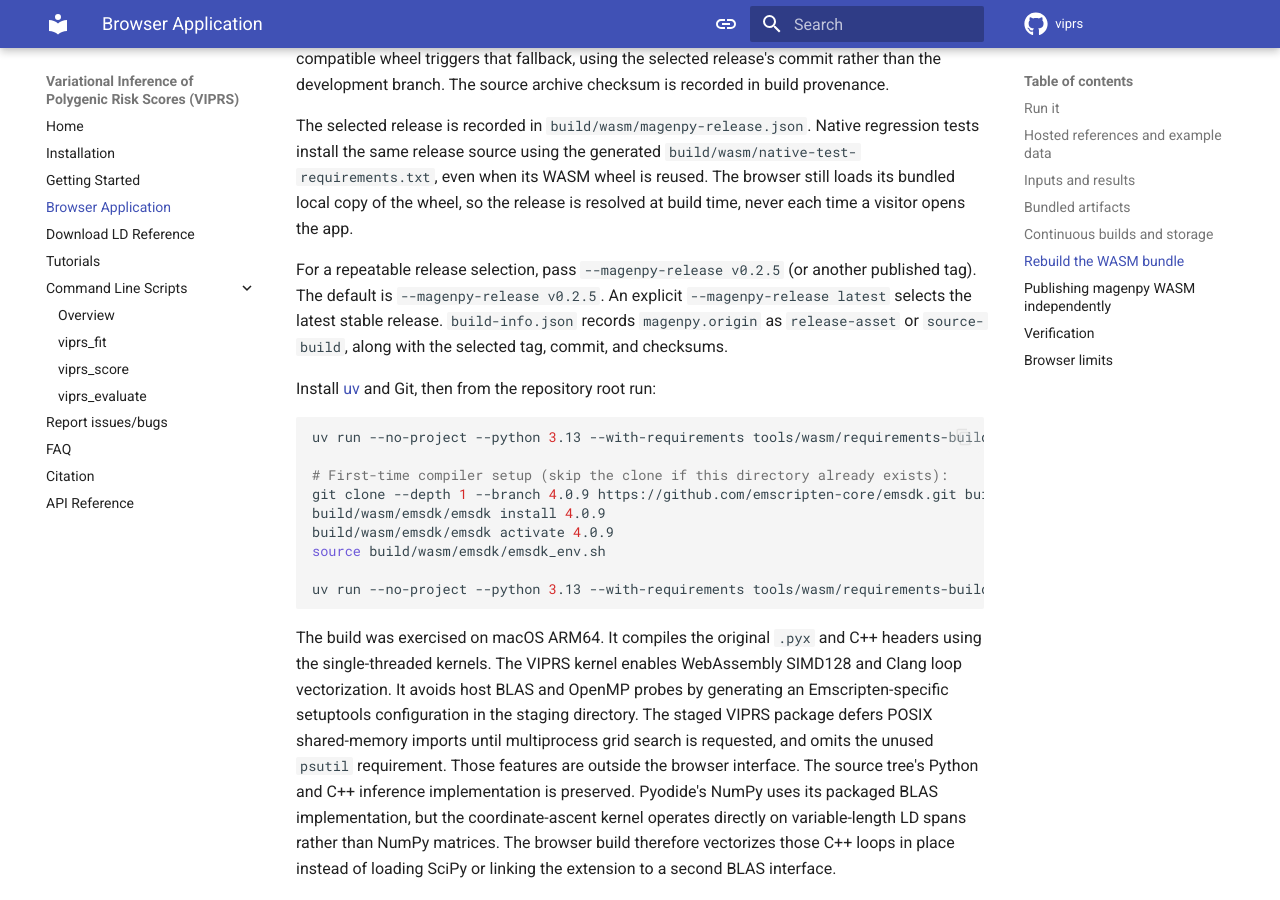
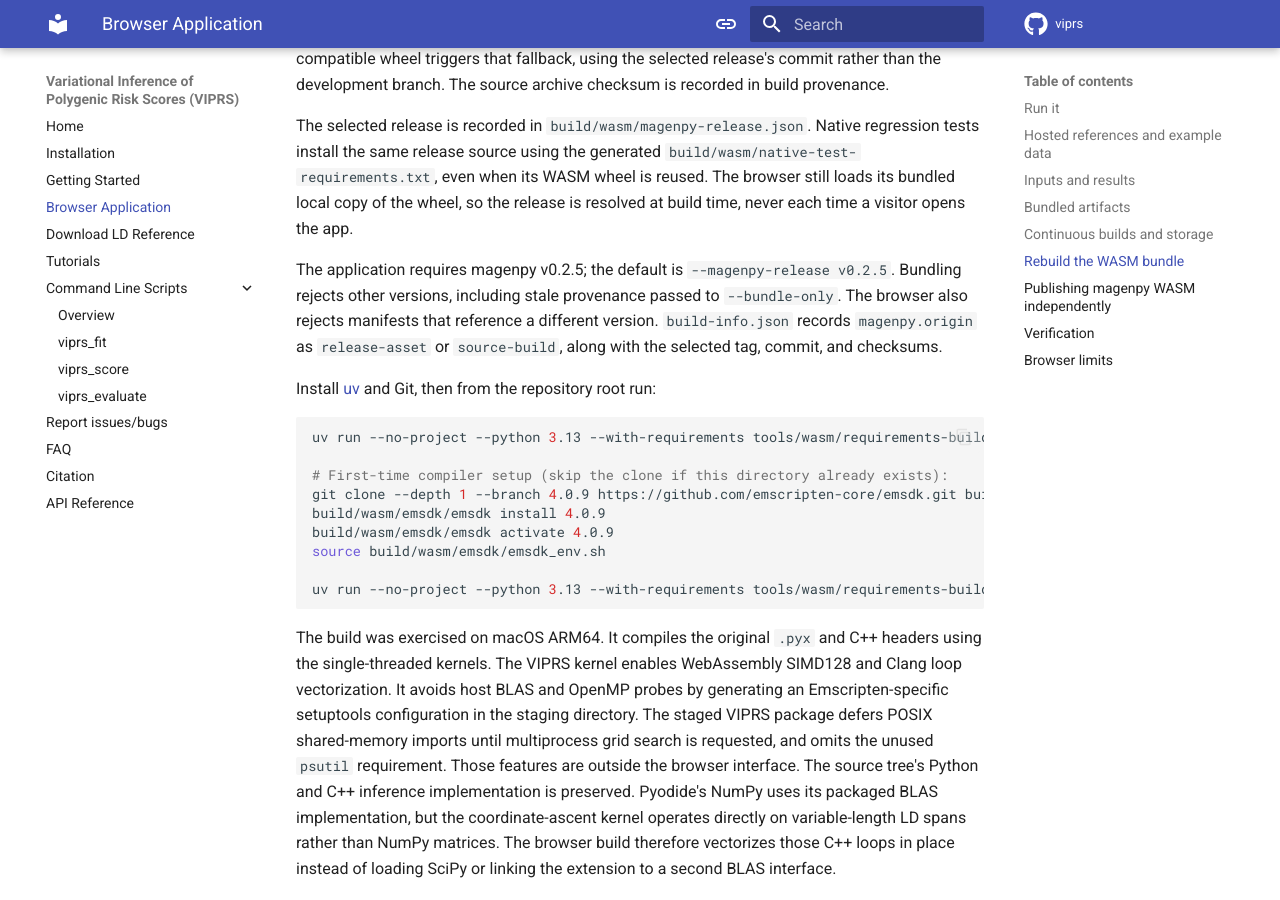
Before and after one commit to shz9/viprs, an MkDocs documentation site: the page built from docs/web_application.md, in a window 1280 px wide and 900 px high, scrolled down 6833 px. Built offline with MkDocs 1.6.1 and Material for MkDocs 9.7.7, drawn with Linux system fonts in a browser that asks for light colours; comment, search, counter and statistics services are not loaded.

Commit message:
Fixing issues with tests on Windows + improving webapp

````diff
--- a/docs/web_application.md
+++ b/docs/web_application.md
@@ -295,10 +295,11 @@ regression tests install the same release source using the generated
 browser still loads its bundled local copy of the wheel, so the release is resolved
 at build time, never each time a visitor opens the app.
 
-For a repeatable release selection, pass `--magenpy-release v0.2.5` (or another
-published tag). The default is `--magenpy-release v0.2.5`. An explicit
-`--magenpy-release latest` selects the latest stable release. `build-info.json` records `magenpy.origin` as `release-asset`
-or `source-build`, along with the selected tag, commit, and checksums.
+The application requires magenpy v0.2.5; the default is
+`--magenpy-release v0.2.5`. Bundling rejects other versions, including stale
+provenance passed to `--bundle-only`. The browser also rejects manifests that
+reference a different version. `build-info.json` records `magenpy.origin` as
+`release-asset` or `source-build`, along with the selected tag, commit, and checksums.
 
 Install [uv](https://docs.astral.sh/uv/) and Git, then from the repository root run:
 
--- a/docs/webapp/errors.js
+++ b/docs/webapp/errors.js
@@ -42,7 +42,7 @@
     const summary = {error: {category: report.error.category, stage: report.error.stage,
       message: report.error.message.slice(0, 250), source: report.error.source?.slice(0, 150)},
       options: report.session?.options, environment: {...report.environment, browser: report.environment?.browser?.slice(0, 200)},
-      runtime: {pyodide_version: report.runtime?.pyodide_version}};
+      runtime: {pyodide_version: report.runtime?.pyodide_version, magenpy_version: report.runtime?.magenpy_version, viprs_version: report.runtime?.viprs_version}};
     const attachment = "\n\nAttach the downloaded viprs-error.json after reviewing it for private information. Input file contents are not included.";
     let body = "### What happened\n" + report.error.title +
       "\n\n### Steps to reproduce\n1. [Describe your inputs and steps]\n2. [Describe expected behavior]\n\n### Session summary\n```json\n" +
--- a/docs/webapp/index.html
+++ b/docs/webapp/index.html
@@ -6,7 +6,7 @@
   <meta name="description" content="Estimate variant effect sizes and polygenic score weights from GWAS summary statistics and LD reference data with VIPRS.">
   <title>VIPRS · Polygenic score inference in the browser</title>
   <link rel="stylesheet" href="app.css">
-  <script src="app.js" type="module"></script>
+  <script src="app.js?v=runtime-0.2.5" type="module"></script>
 </head>
 <body>
   <main>
@@ -105,7 +105,7 @@
             <div id="ld-urls-inputs" hidden><label for="ld-url">LD reference URLs or globs</label><textarea id="ld-url" rows="3" placeholder="hf://datasets/shz9/ukb-ld/EUR/chr_*.zip" spellcheck="false"></textarea><p class="hint">One ZIP URL or pattern per line. Globs are supported for public Hugging Face datasets and GitHub repositories; other HTTP hosts require explicit URLs and CORS access.</p></div>
             <div id="ld-example-inputs" class="example-box" hidden><span class="chromosome" aria-hidden="true"><b>22</b></span><div class="example-copy"><strong>UK Biobank · European LD</strong><span>Chromosome 22 · HapMap3 · GRCh37</span></div><div class="example-links"><a href="https://huggingface.co/datasets/shz9/ukb-ld/resolve/main/EUR/chr_22.zip" target="_blank" rel="noopener noreferrer">LD ↗</a></div></div>
             <div id="ld-custom-build-inputs" hidden><label for="ld-custom-build">Genome build (if missing from metadata)</label><select id="ld-custom-build"><option value="">Detect from archive metadata</option><option value="GRCh37">GRCh37</option><option value="GRCh38">GRCh38</option></select></div>
-            <p id="ld-build-guidance" class="data-rule" role="status">Choose the reference dataset that matches your GWAS.</p>
+            <p id="ld-build-guidance" class="data-rule" role="status">Choose the LD reference dataset that matches your GWAS.</p>
           </section>
 
           <section class="card input-card sumstats-card" aria-labelledby="sumstats-heading">
@@ -117,7 +117,7 @@
             <div id="sumstats-files-inputs" hidden><label for="sumstats-file">Summary statistics files</label><input id="sumstats-file" type="file" multiple><p class="hint">One combined file or one file per chromosome; plain text or gzip. Files stay on your computer.</p><p id="sumstats-file-summary" class="selection-summary" role="status"></p></div>
             <div id="sumstats-folder-inputs" hidden><label for="sumstats-folder">Summary statistics folder</label><input id="sumstats-folder" type="file" webkitdirectory multiple><label for="sumstats-pattern">Summary statistics patterns</label><textarea id="sumstats-pattern" rows="2" spellcheck="false">**/*</textarea><p class="hint">One pattern per line, relative to this folder. ** includes subfolders.</p><p id="sumstats-folder-summary" class="selection-summary" role="status">Choose a folder to see matching file counts.</p></div>
             <div id="sumstats-urls-inputs" hidden><label for="sumstats-url">Summary statistics URLs or globs</label><textarea id="sumstats-url" rows="3" placeholder="One URL or pattern per line" spellcheck="false"></textarea><p class="hint">Globs are supported for public Hugging Face datasets and GitHub repositories. Other HTTP hosts and relative URLs require explicit paths; remote hosts must allow CORS access.</p></div>
-            <div class="format-label"><label for="sumstats-format">Summary statistics format</label><button id="sumstats-format-info" class="info-button" type="button" aria-label="About the selected summary statistics format" aria-haspopup="dialog" aria-controls="sumstats-format-dialog" title="Format columns and example" disabled>i</button></div><select id="sumstats-format" disabled><option value="gwascatalog">gwascatalog</option></select>
+            <div class="format-label"><label for="sumstats-format">Summary statistics format</label><button id="sumstats-format-info" class="info-button" type="button" aria-label="About the selected summary statistics format" aria-haspopup="dialog" aria-controls="sumstats-format-dialog" title="Format columns and example" disabled>i</button></div><select id="sumstats-format" disabled><option value="gwascatalog">GWAS Catalog</option></select>
             <p class="data-rule">Use the same genome build as your LD reference. GWAS Catalog lookup follows the LD build; coordinates are not automatically lifted between builds.</p>
           </section>
 
````
Also changed, not shown: docs/webapp/app.js (+18 -7 lines), docs/webapp/inference.py (+7 -2 lines), docs/webapp/worker.js (+19 -6 lines), 8 other files.
